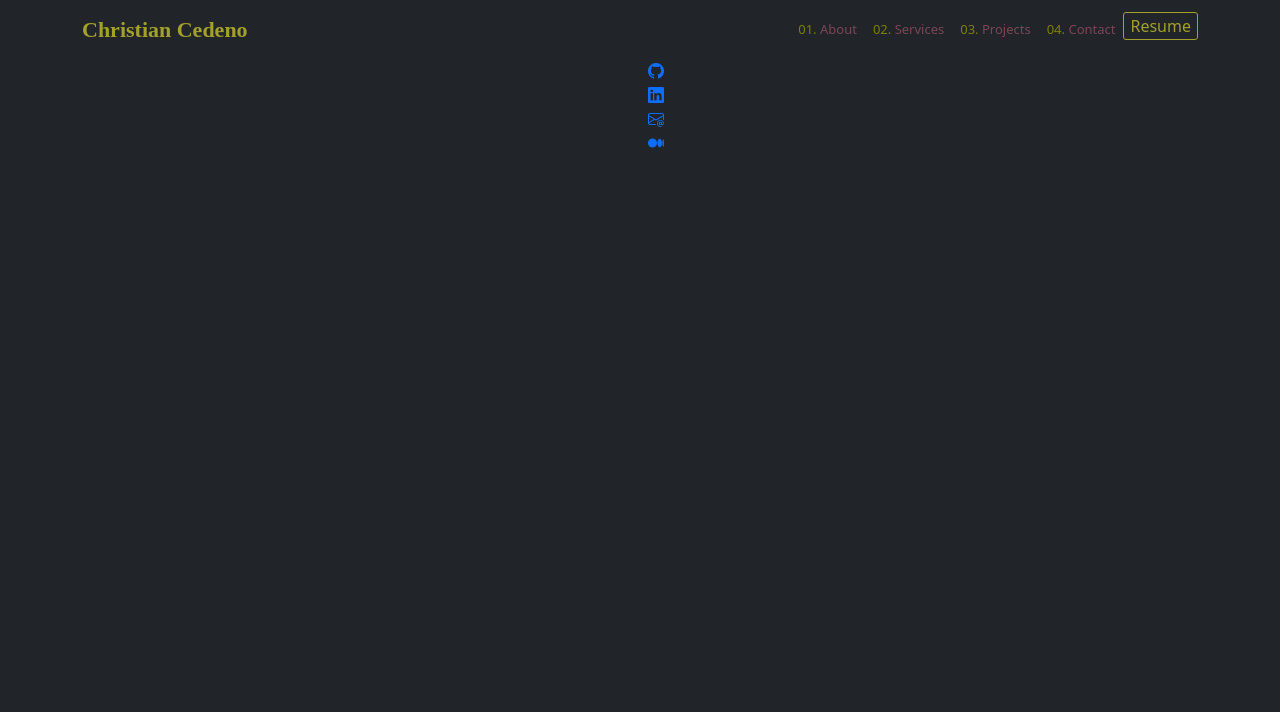
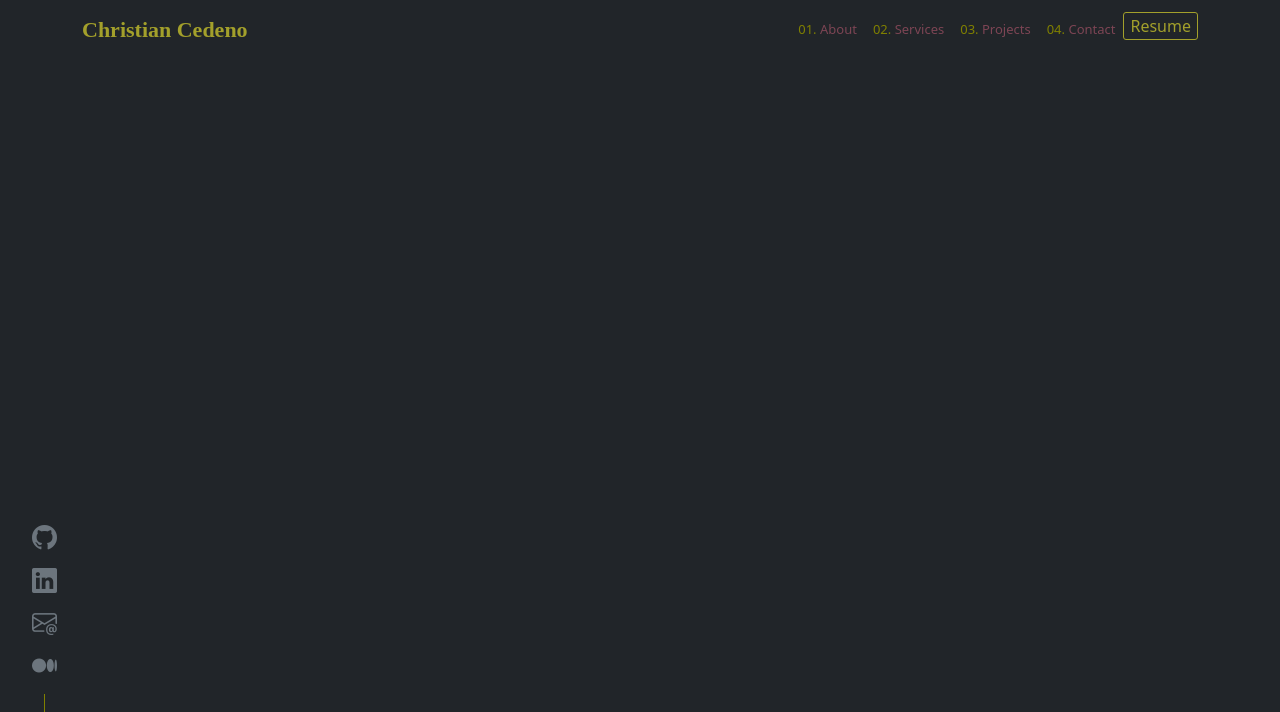
Before and after one commit to cedenoc181/pw2023, a React (Create React App) app: page / in a window 1280 px wide. Shown: the top 712 px of the page. Built offline with nearby package versions, Linux system fonts and the light colour scheme.

Commit message:
home page css, and icons added and adjusted

```diff
--- /dev/null
+++ b/src/Component/Home.css
@@ -0,0 +1,34 @@
+:root {
+    --Darkolive: #808000;
+    --olive: #a3a02b;
+    --navy: #001f3f;
+    --black: #111111;
+    --white: #ffffff;
+    --Redclay: #b7563d;
+    --tan: #e9b35f;
+    --burgundy: #7d4554;
+    --grey: #c0c0c0;
+}
+
+.icons-container {
+    position: fixed;
+    bottom: 0px;
+}
+
+.icons-container .icons {
+list-style-type: none;
+}
+
+.icons-container .icons li {
+    margin: 5px 0px;
+}
+
+.icons-container .icons::after {
+    content: '';
+    display: block;
+    width: 1px;
+    height: 90px;
+    margin-top: 10px;
+    margin-left: 12px;
+    background-color: var(--Darkolive);
+}
--- a/src/Component/Home.js
+++ b/src/Component/Home.js
@@ -1,7 +1,7 @@
 import React from 'react'
 import Nav from './Nav'
 import 'bootstrap-icons/font/bootstrap-icons.css'
-
+import './Home.css'
 
 function Home() {
   return (
@@ -9,11 +9,22 @@ function Home() {
         <Nav />
         <div className='icons-container'>
             <ul className='icons'>
-                <li><a href='#'><i className='bi bi-github'> </i></a></li>
-                <li><a href='#'><i className='bi bi-linkedin'> </i></a></li>
-                <li><a href='#'><i className='bi bi-envelope-at'></i></a></li>
-                <li><a href='#'><i className='bi bi-medium'></i></a></li>
+                <li><a href='#'>
+                  <i className='bi bi-github text-secondary' style={{fontSize: '25px'}}> </i>
+                  </a></li>
+                <li><a href='#'>
+                  <i className='bi bi-linkedin text-secondary' style={{fontSize: '25px'}}> </i>
+                  </a></li>
+                <li><a href='#'>
+                  <i className='bi bi-envelope-at text-secondary' style={{fontSize: '25px'}}></i>
+                  </a></li>
+                <li><a href='#'>
+                  <i className='bi bi-medium text-secondary' style={{fontSize: '25px'}}></i>
+                  </a></li>
             </ul>
+        </div>
+        <div className='amil-container'>
+          <p></p>
         </div>
     </div>
   )
```
